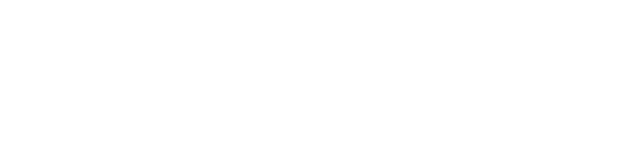
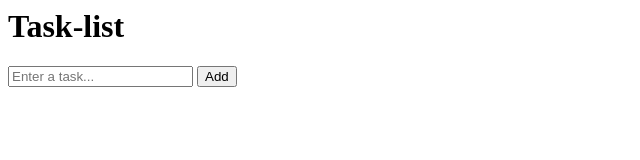
Before and after one commit to alexander784/Task-listing, a plain HTML site: page index.html in a window 1280 px wide. Shown: the whole page, without its empty margins (0-640 px from the left). Drawn offline with Linux system fonts and the light colour scheme.

Commit message:
Add a div container

```diff
--- a/index.html
+++ b/index.html
@@ -6,9 +6,19 @@
     <link rel="stylesheet" href="style.css">
 </head>
 <body>
+    <div class="container">
+        <h1>Task-list</h1>
+        <div class="task-input">
+            <input type="text" id="task" placeholder="Enter a task...">
+            <button id="add-task">Add</button>
 
 
+        </div>
 
+        <ul id="Task-list">
+
+        </ul>
+    </div>
 
 <script src="script.js"></script>
 </body>
```
